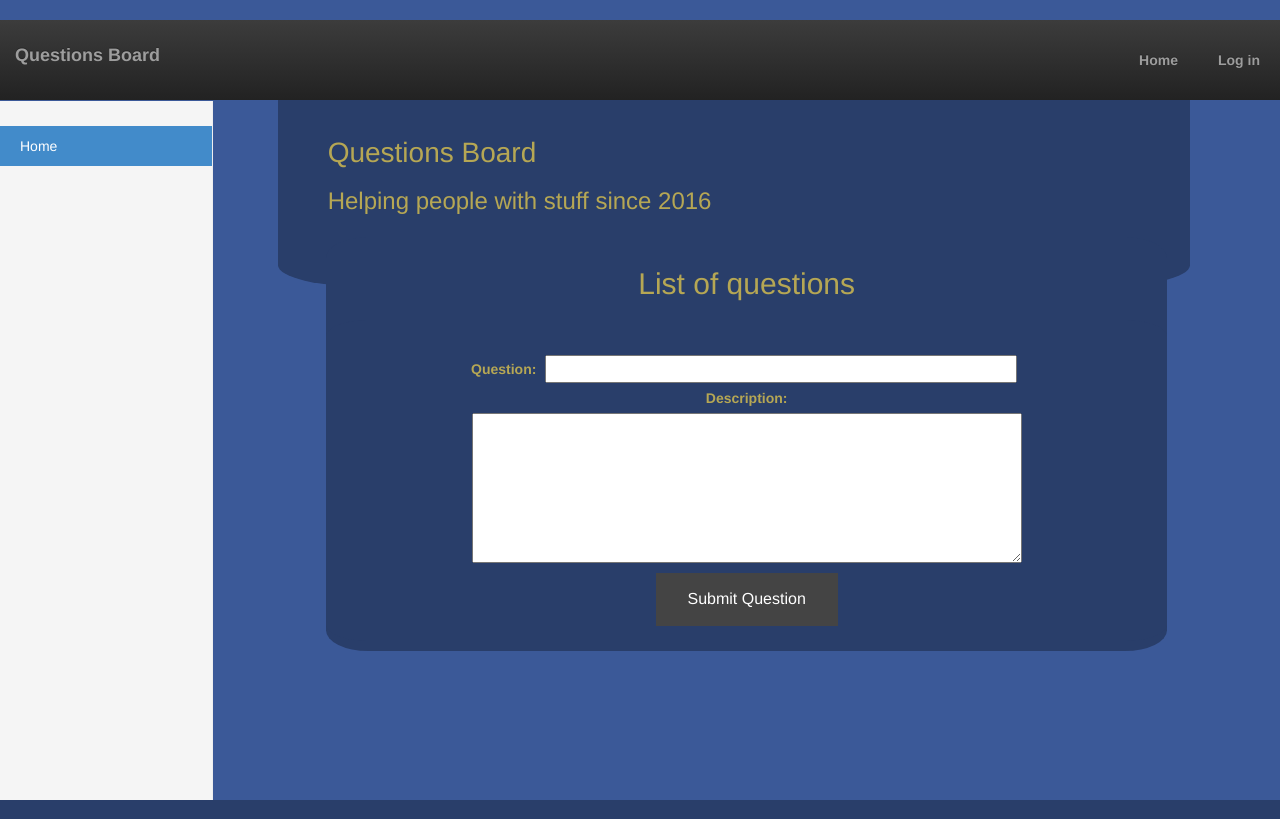
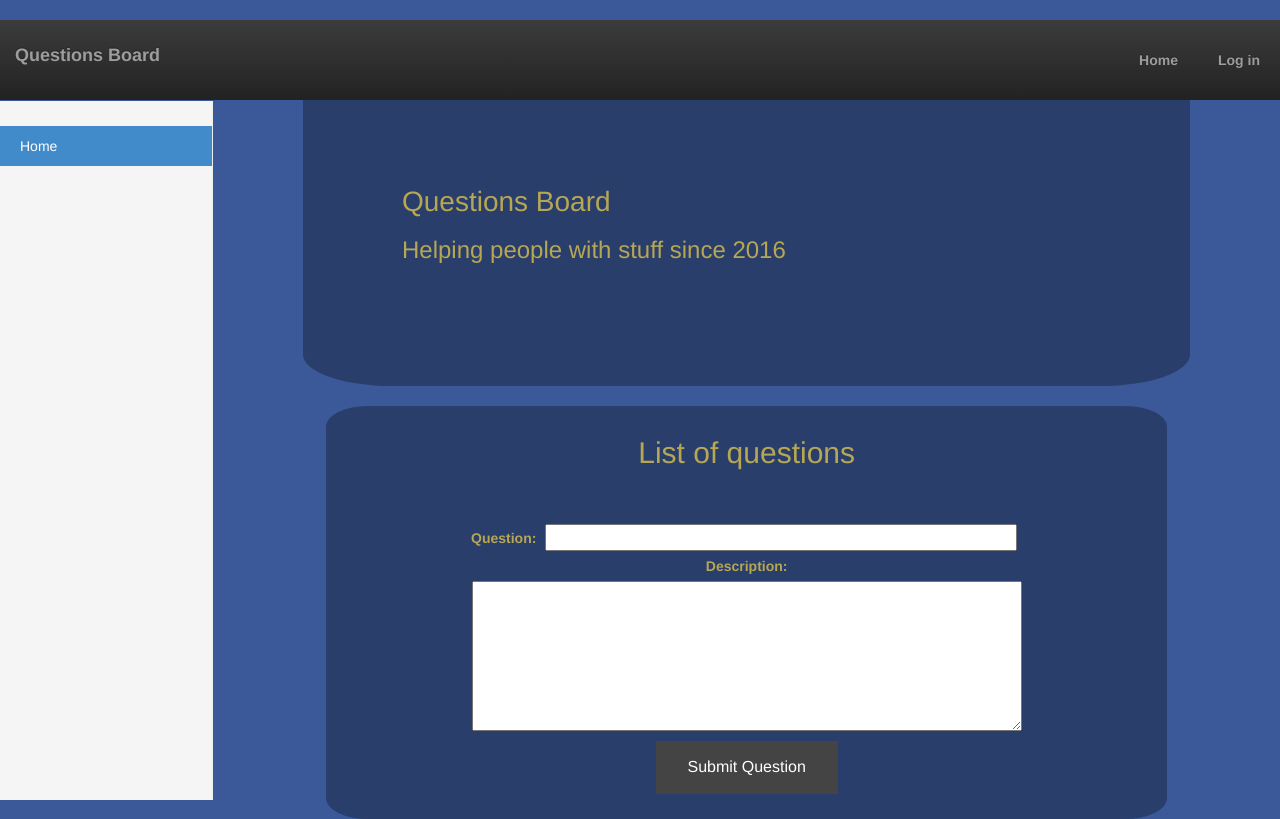
Before and after one commit to TIY-c6-questionbox/question-box, a Django app: page / in a window 1280 px wide. Run offline with Django 3.2, Linux system fonts and the light colour scheme; some libraries are stand-ins or nearby versions.

Commit message:
Updated spacing

```diff
--- a/questionboard/static/css/style.css
+++ b/questionboard/static/css/style.css
@@ -28,8 +28,8 @@ body {
 header {
     border-radius: 10%;
     max-width: 940px;
-    padding: 5% 5% 5% 5%;
-    margin: 0 50px -5em 25px;
+    padding: 10% 10% 10% 10%;
+    margin: 0 50px 0 50px;
 }
 
 .push {
```
